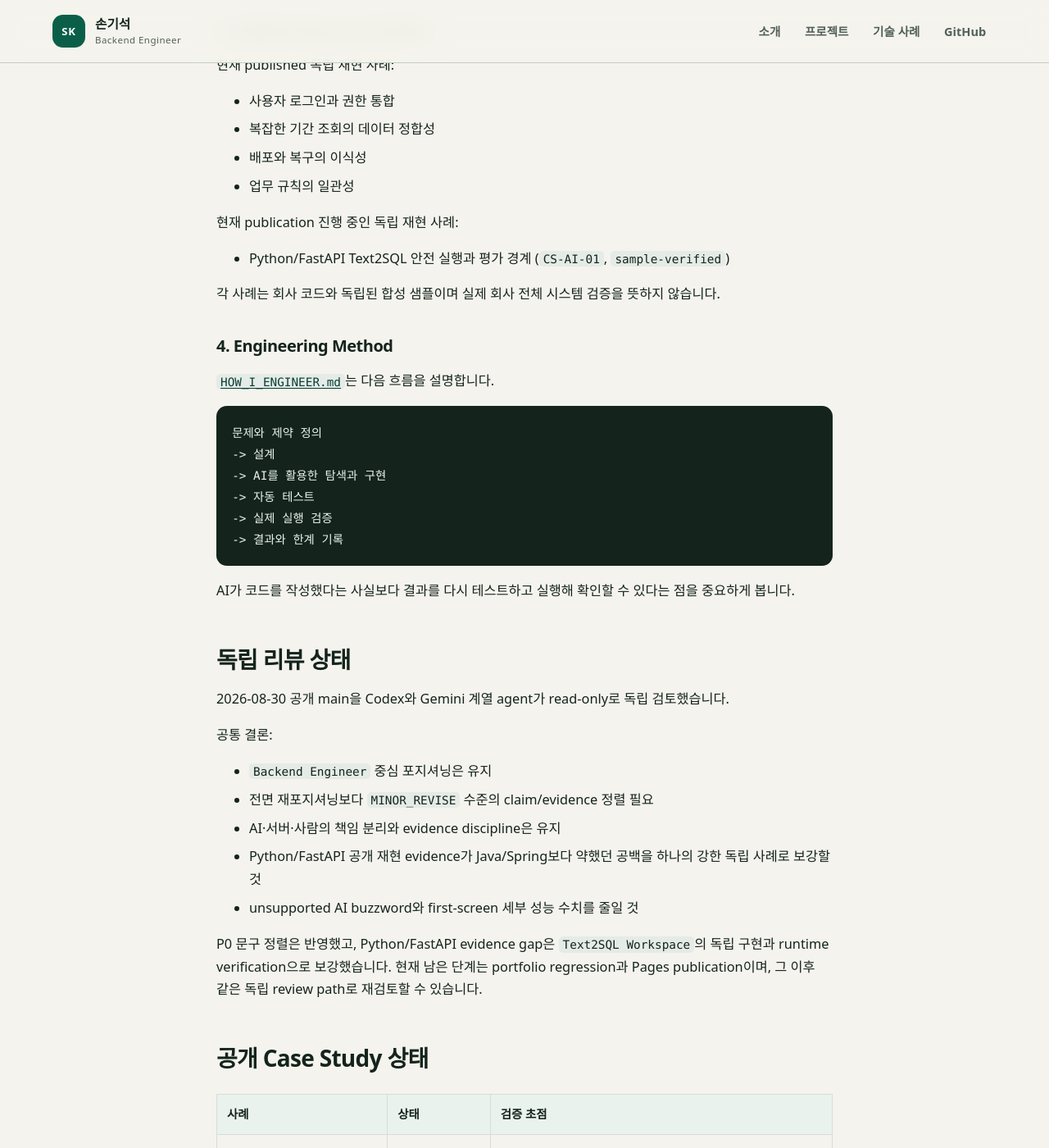
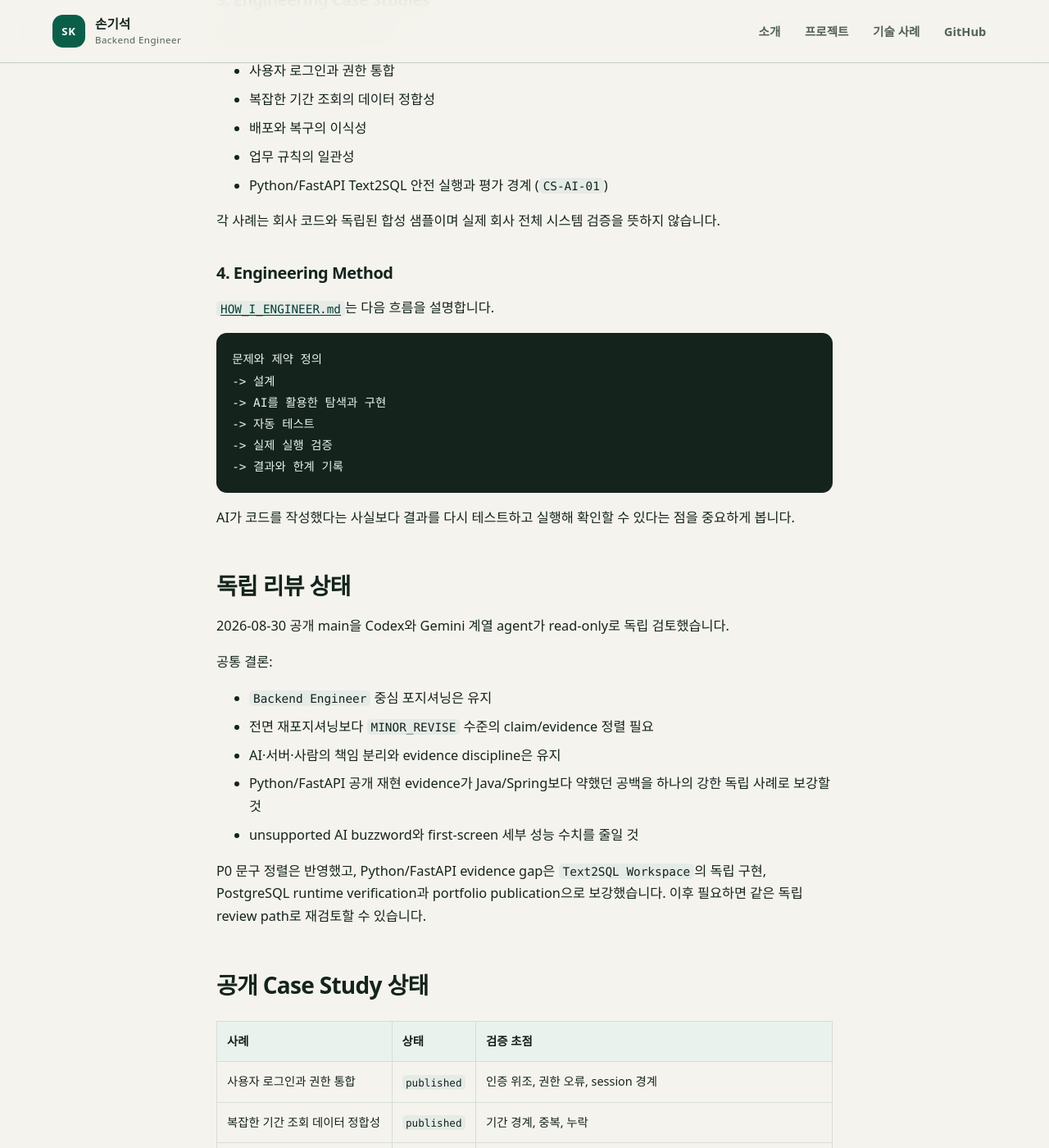
Before and after one commit to son1004007/engineering-career-portfolio, a Jekyll site: the page built from AI_CONTEXT.md, in a window 1280 px wide and 1400 px high, scrolled down 3765 px. Shown: the whole window at 82% size. Built offline with Jekyll 4.4.1, drawn with Linux system fonts in a browser that asks for light colours; our own code applies the rules of GitHub Pages for plain Markdown files; some of the changed text lies outside the part shown.

Commit message:
docs: mark Python evidence published in AI context

```diff
--- a/AI_CONTEXT.md
+++ b/AI_CONTEXT.md
@@ -76,7 +76,7 @@
 
 `Text2SQL Workspace`는 회사 코드와 독립된 공개 Python/FastAPI 프로젝트로, 자연어 질문을 데이터 조회로 연결할 때 모델 출력과 데이터베이스 권한을 모두 통제하는 방식을 보여줍니다.
 
-현재 `sample-verified` 경계:
+현재 `published` 경계:
 
 - Python / FastAPI API
 - synthetic signed identity와 사용자별 workspace/query isolation
@@ -92,14 +92,13 @@
 - FastAPI host 노출은 loopback으로 제한하고 PostgreSQL host port는 publish하지 않음
 - public project main CI에서 Python test와 Docker/PostgreSQL E2E 모두 PASS (`2026-08-31`)
 - 공개 disclosure review 완료
+- 포트폴리오 main verify 8개 job + Pages build/deploy PASS (`2026-08-31`)
 
 현재 한계:
 
 - production authentication / external IdP는 미검증
 - external/real LLM E2E와 statistically meaningful model-quality metrics는 미검증
 - arbitrary production DB connector, concurrency/load/SLA/large-user operation은 미검증
-
-포트폴리오의 Pages publication gate가 끝나기 전에는 `published`가 아니라 `sample-verified`로 해석합니다.
 
 ### 3. Engineering Case Studies
 
@@ -109,10 +108,7 @@
 - 복잡한 기간 조회의 데이터 정합성
 - 배포와 복구의 이식성
 - 업무 규칙의 일관성
-
-현재 publication 진행 중인 독립 재현 사례:
-
-- Python/FastAPI Text2SQL 안전 실행과 평가 경계 (`CS-AI-01`, `sample-verified`)
+- Python/FastAPI Text2SQL 안전 실행과 평가 경계 (`CS-AI-01`)
 
 각 사례는 회사 코드와 독립된 합성 샘플이며 실제 회사 전체 시스템 검증을 뜻하지 않습니다.
 
@@ -143,7 +139,7 @@
 - Python/FastAPI 공개 재현 evidence가 Java/Spring보다 약했던 공백을 하나의 강한 독립 사례로 보강할 것
 - unsupported AI buzzword와 first-screen 세부 성능 수치를 줄일 것
 
-P0 문구 정렬은 반영했고, Python/FastAPI evidence gap은 `Text2SQL Workspace`의 독립 구현과 runtime verification으로 보강했습니다. 현재 남은 단계는 portfolio regression과 Pages publication이며, 그 이후 같은 독립 review path로 재검토할 수 있습니다.
+P0 문구 정렬은 반영했고, Python/FastAPI evidence gap은 `Text2SQL Workspace`의 독립 구현, PostgreSQL runtime verification과 portfolio publication으로 보강했습니다. 이후 필요하면 같은 독립 review path로 재검토할 수 있습니다.
 
 ## 공개 Case Study 상태
 
@@ -153,7 +149,7 @@
 | 복잡한 기간 조회 데이터 정합성 | `published` | 기간 경계, 중복, 누락 |
 | 배포·복구 이식성 | `published` | 설정 차이, health failure, rollback |
 | 업무 규칙 일관성 | `published` | identity/reference-period 기준 불일치 |
-| Python/FastAPI Text2SQL 안전 실행·평가 | `sample-verified` | workspace isolation, SQL safety, PostgreSQL read-only, bounded execution, evaluation boundary |
+| Python/FastAPI Text2SQL 안전 실행·평가 | `published` | workspace isolation, SQL safety, PostgreSQL read-only, bounded execution, evaluation boundary |
 
 ## 공개 경계
 
```
